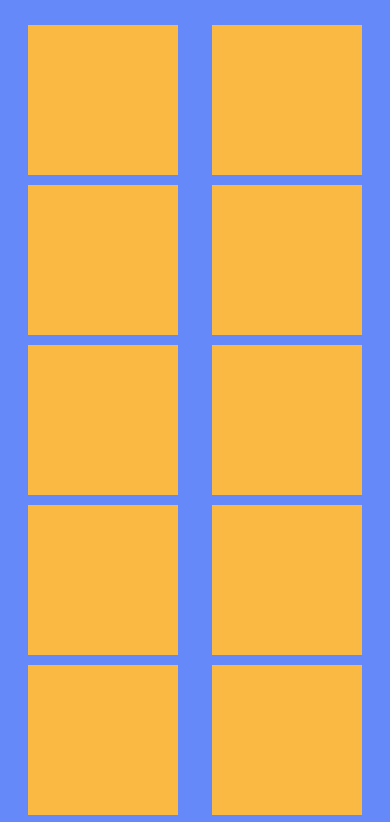
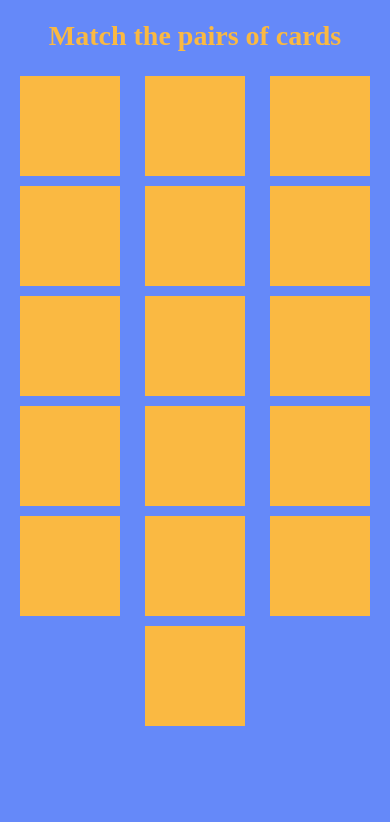
Before and after one commit to Aditya2z/Memory-Game, a plain HTML site: page index.html in a window 390 px wide. Shown: the top 822 px of the page. Drawn offline with Linux system fonts and the light colour scheme.

Commit message:
minor UI changes

```diff
--- a/index.html
+++ b/index.html
@@ -7,6 +7,7 @@
     <link rel="stylesheet" href="./style.css">
   </head>
   <body>
+    <h1>Match the pairs of cards</h1>
     <div id="game"></div>
 
     <script src="./data.js"></script>
--- a/style.css
+++ b/style.css
@@ -7,6 +7,10 @@
 body {
   margin: 20px 0;
   background: #6589f9;
+}
+h1{
+  text-align: center;
+  color: #fab942;
 }
 
 .grid {
@@ -94,3 +98,45 @@ body {
   padding: 1rem;
   text-align: center;
 }
+
+/* Media query for smaller screens */
+@media screen and (max-width:968px) {
+  .display {
+    position: absolute;
+    right: 2.5rem;
+    top: 0rem;
+  }
+}
+
+@media screen and (max-width:768px) {
+  html {
+    font-size: 14px;
+  }
+
+  .grid {
+    max-width: 400px;
+  }
+
+  .card,
+  .back,
+  .front {
+    height: 100px;
+    width: 100px;
+  }
+  .display {
+    position: absolute;
+    right: 0rem;
+    top: 1rem;
+  }
+}
+@media screen and (max-width:300px) {
+  .grid {
+    max-width: 400px;
+    margin-top: 3rem;
+  }
+  .display {
+    position: absolute;
+    right: 30%;
+    top: 4rem;
+  }
+}
```
